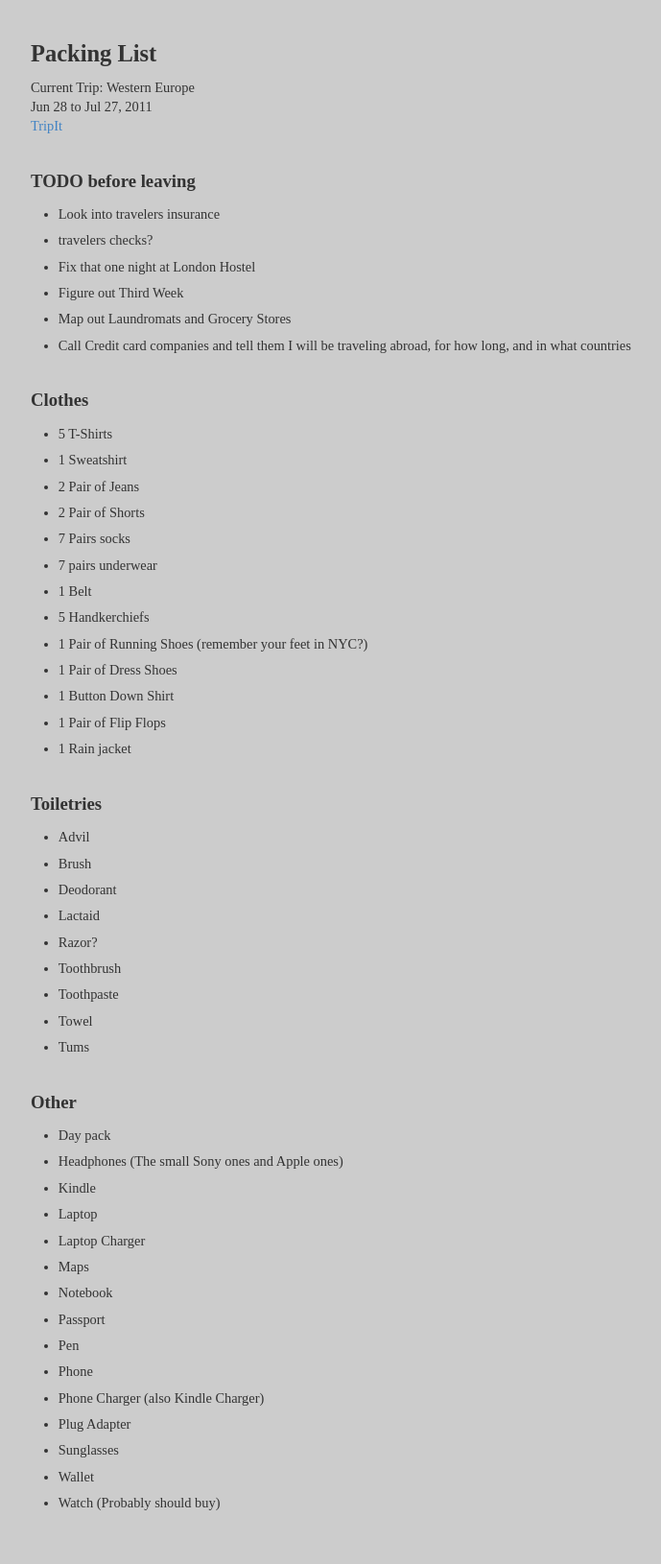
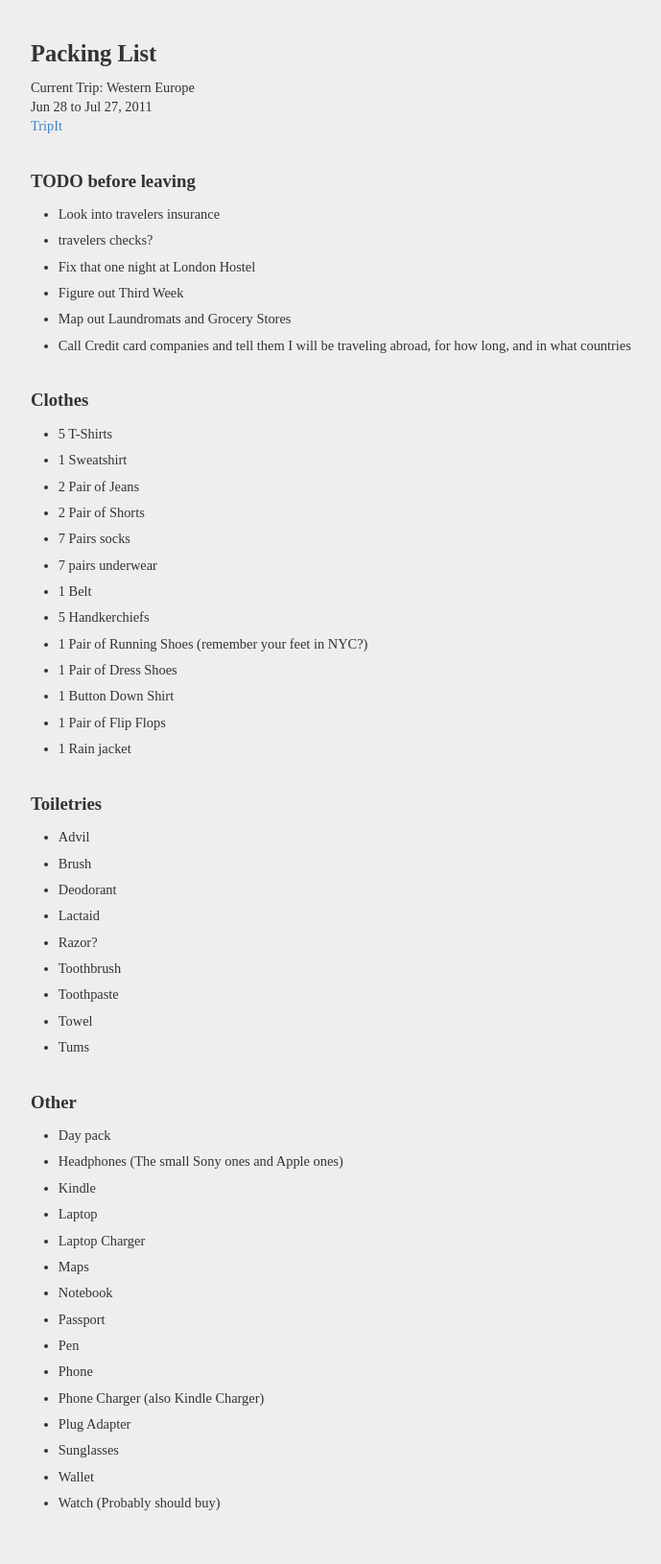
Before and after one commit to icco/traveling, a Jekyll site: the page built from index.md, in a window 1280 px wide. Shown: the whole page at 96% size, without its empty margins (208-897 px from the left). Built offline with Jekyll 4.4.1, drawn with Linux system fonts in a browser that asks for light colours; Markdown is read by kramdown in place of the engine named in the settings.

Commit message:
Better bg color.

```diff
--- a/_layouts/default.html
+++ b/_layouts/default.html
@@ -11,7 +11,7 @@
 body {
   color: #333333;
   line-height: 1.4em;
-  background-color: #CCC;
+  background-color: #EEE;
   font-family: serif;
   font-size: 0.9em;
 }
```
